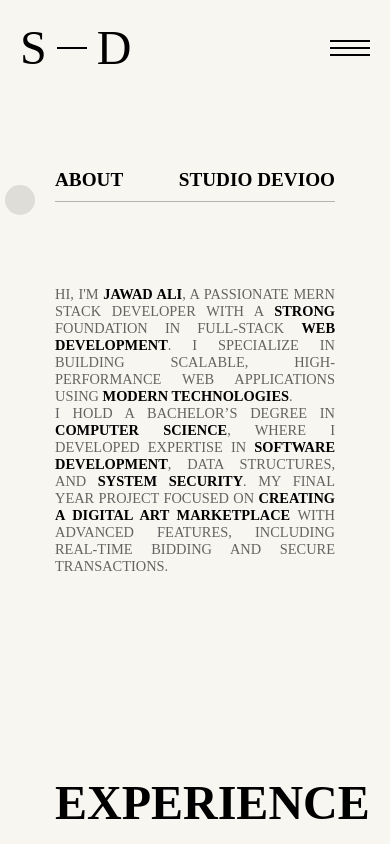
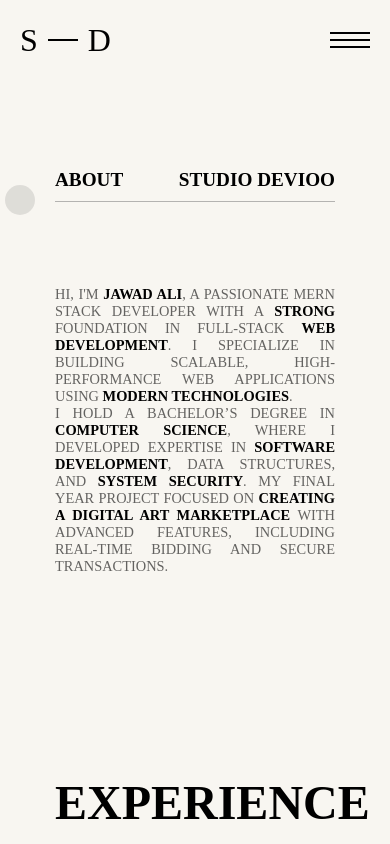
Before and after one commit to Jawad-Ali-Soomro/portfolio, a React (Vite) app: page /about in a window 390 px wide. Shown: the top 844 px of the page. Built offline with nearby package versions, Linux system fonts and the light colour scheme; a web font is replaced by a local one.

Commit message:
updated main

```diff
--- a/src/index.css
+++ b/src/index.css
@@ -555,6 +555,9 @@
 
 @media (max-width: 450px) {
   .header {
+    .logo {
+      font-size: 2rem;
+    }
     .main-menu {
       .links {
         width: calc(100% - 50px) !important;
```
